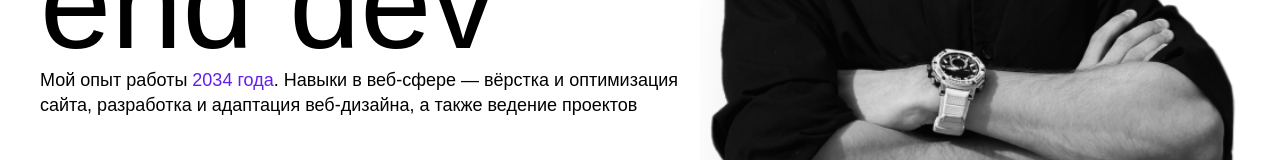
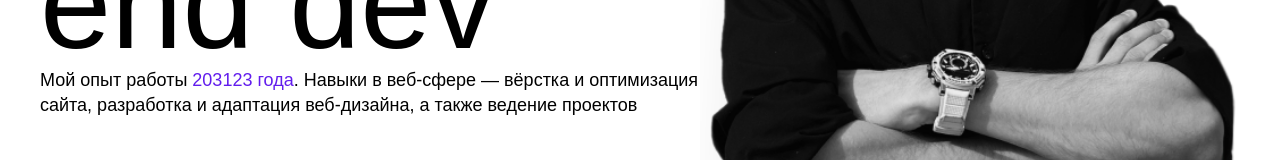
Before and after one commit to sinkvane/next-portfolio, a Next.js app: page / in a window 1280 px wide. Shown: the part 595-755 px from the top of the page. Built offline with nearby package versions, Linux system fonts and the light colour scheme; a web font is replaced by a local one.

Commit message:
test nginx commit

```diff
--- a/src/app/components/screens/mainScreen/mainScreen.js
+++ b/src/app/components/screens/mainScreen/mainScreen.js
@@ -21,7 +21,7 @@ export default function MainScreen() {
             <h2 className="main__inner--title">end dev</h2>
 
             <p className="main__inner--text">
-              Мой опыт  работы <span>2034 года</span>. Навыки в веб-сфере —  вёрстка и оптимизация сайта, разработка и адаптация веб-дизайна, а также ведение проектов
+              Мой опыт  работы <span>203123 года</span>. Навыки в веб-сфере —  вёрстка и оптимизация сайта, разработка и адаптация веб-дизайна, а также ведение проектов
             </p>
 
           </div> {/* main__inner--left */}
```
Also changed, not shown: 1 other file (tests, documents, lock files or other folders).
